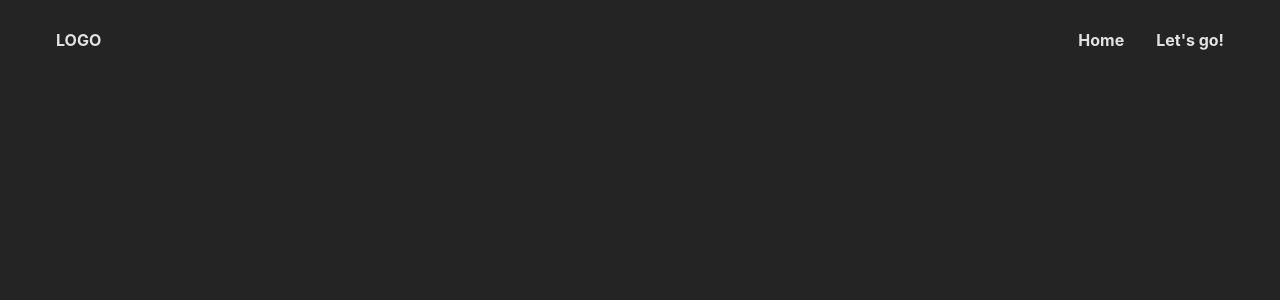
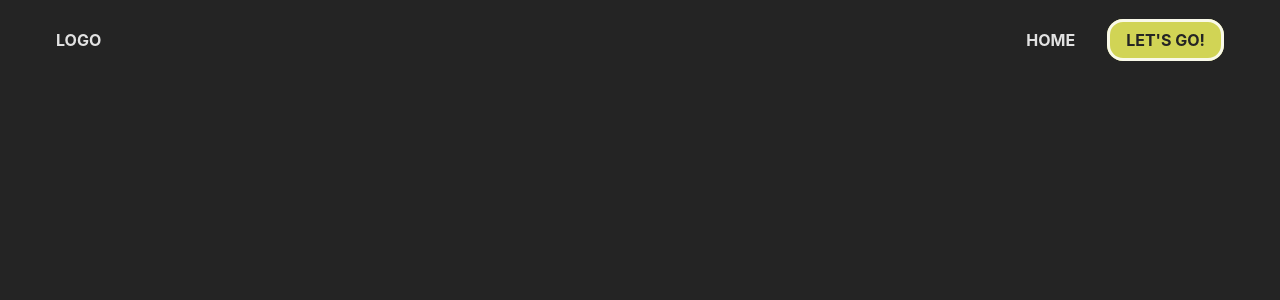
Before and after one commit to NNikiforuk/templateIT, a React (Vite) app: page / in a window 1280 px wide. Shown: the top 300 px of the page. Built offline with nearby package versions, Linux system fonts and the light colour scheme.

Commit message:
Call to action in navigation

```diff
--- a/src/components/navigation/Navigation.tsx
+++ b/src/components/navigation/Navigation.tsx
@@ -20,12 +20,12 @@ const Navigation = () => {
 				</a>
 				<ul className={`navbar__menu ${isActive ? "active" : ""}`}>
 					<li onClick={removeActive}>
-						<a href="#home" className="navLink">
+						<a href="#home" className="nav__link">
 							Home
 						</a>
 					</li>
 					<li onClick={removeActive}>
-						<a href="/lets-go" className="navLink">
+						<a href="/lets-go" className="nav__link cta">
 							Let's go!
 						</a>
 					</li>
--- a/src/components/navigation/navigation.scss
+++ b/src/components/navigation/navigation.scss
@@ -9,6 +9,7 @@
     a {
         color: $white;
         font-weight: bold;
+        text-transform: uppercase;
     }
 
     .navbar {
@@ -29,6 +30,14 @@
             justify-content: space-between;
             align-items: center;
             gap: .2em;
+
+            .cta {
+                background-color: $neon;
+                padding: .5em 1em;
+                color: $black;
+                border-radius: 16px;
+                border: 3px solid $white;
+            }
         }
     }
 }
```
